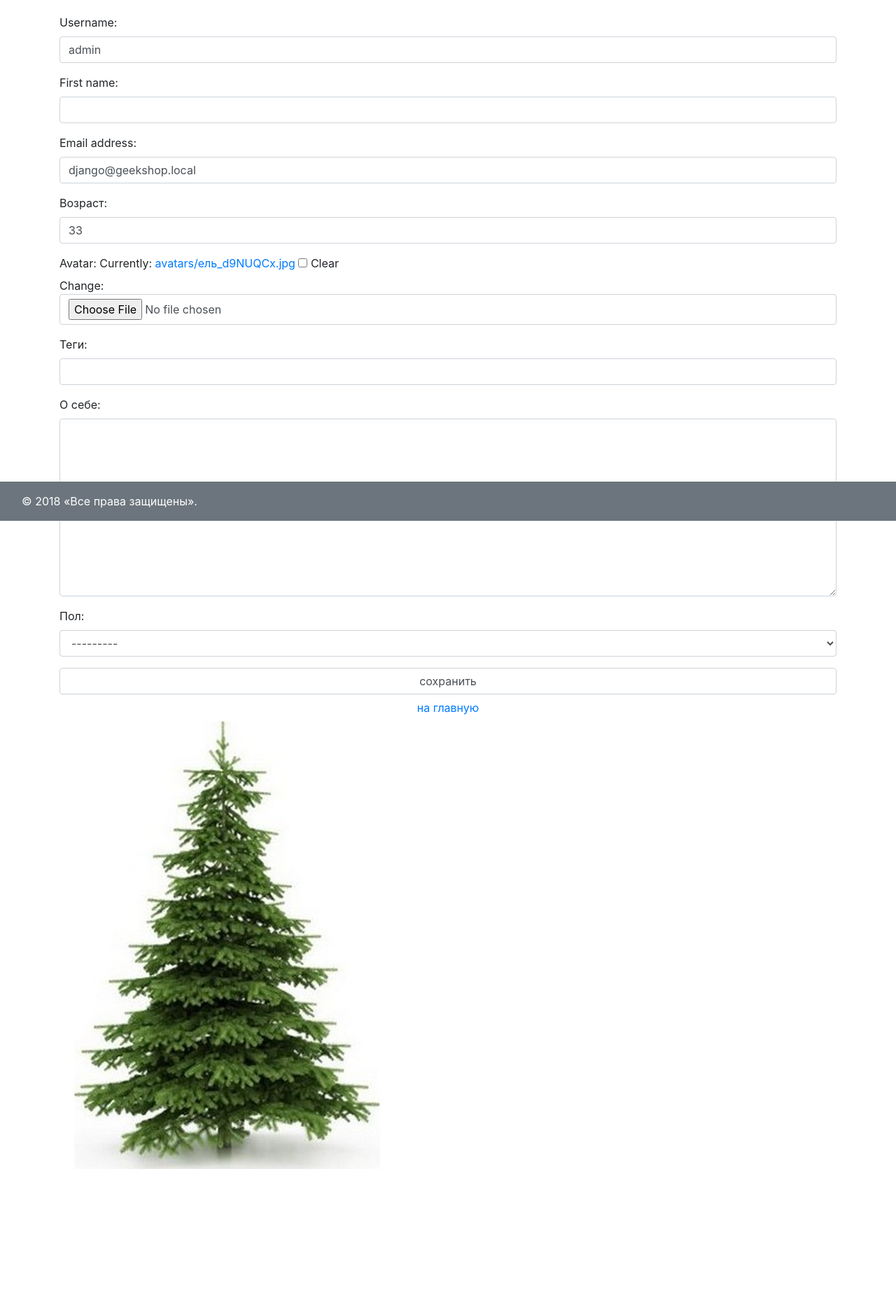
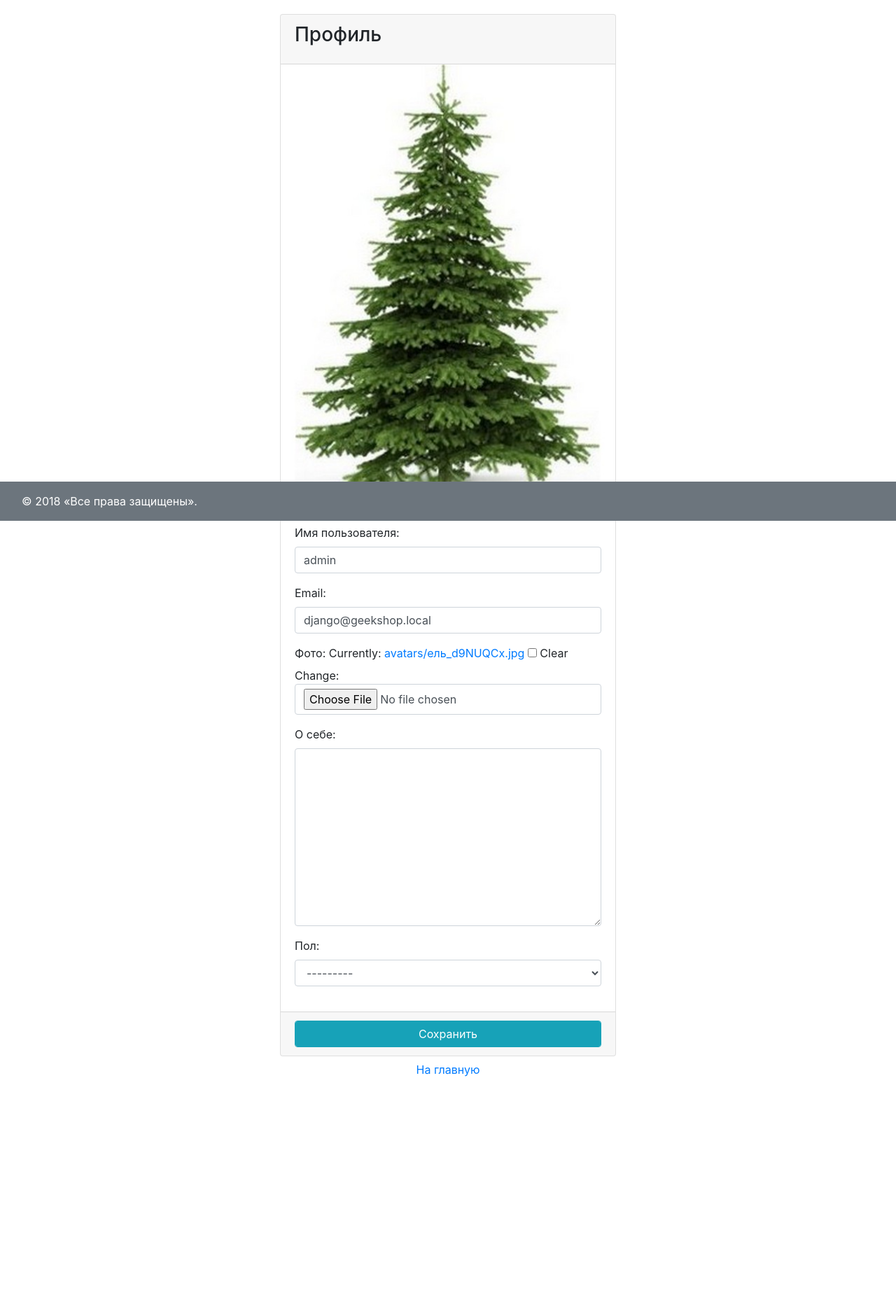
Before and after one commit to smaskin/oak, a Django app: page /user/edit/ in a window 1280 px wide. Shown: the part 56-1926 px from the top of the page at 70% size. After the commit the page ends 1594 px from the top, so only its background shows below. Run offline with Django 3.2, Linux system fonts and the light colour scheme; a user stored in the database is signed in; data comes from the database, SQL or seed files in the repository; both versions use the stored data as it was after the commit; some libraries are stand-ins or nearby versions.

Commit message:
part2_dz8

```diff
--- a/apps/product/views.py
+++ b/apps/product/views.py
@@ -1,6 +1,5 @@
 from django.core.cache import cache
 from django.shortcuts import render, get_object_or_404
-from django.views.decorators.cache import cache_page
 from django.dispatch import receiver
 from django.db.models.signals import pre_save, pre_delete
 from apps.order.models import Position
--- a/apps/user/forms.py
+++ b/apps/user/forms.py
@@ -16,21 +16,23 @@ class LoginForm(AuthenticationForm):
 
 
 class RegisterForm(UserCreationForm):
+    password2 = None
+
     class Meta:
         model = User
-        fields = ('username', 'first_name', 'password1', 'password2', 'email', 'age', 'avatar')
+        fields = ('username', 'email', 'password1', 'avatar')
+        labels = {
+            'email': 'Email',
+            'password1': 'Пароль',
+            'username': 'Имя пользователя',
+        }
 
     def __init__(self, *args, **kwargs):
         super(RegisterForm, self).__init__(*args, **kwargs)
+        self.fields['email'].required = True
         for field_name, field in self.fields.items():
             field.widget.attrs['class'] = 'form-control'
             field.help_text = ''
-
-    def clean_age(self):
-        data = self.cleaned_data['age']
-        if data < 18:
-            raise forms.ValidationError("Вы слишком молоды!")
-        return data
 
     def save(self):
         user = super(RegisterForm, self).save()
@@ -44,7 +46,12 @@ class RegisterForm(UserCreationForm):
 class EditForm(UserChangeForm):
     class Meta:
         model = User
-        fields = ('username', 'first_name', 'email', 'age', 'avatar', 'password')
+        fields = ('username', 'email', 'password', 'avatar')
+        labels = {
+            'email': 'Email',
+            'password1': 'Пароль',
+            'username': 'Имя пользователя',
+        }
 
     def __init__(self, *args, **kwargs):
         super(EditForm, self).__init__(*args, **kwargs)
@@ -54,17 +61,11 @@ class EditForm(UserChangeForm):
             if field_name == 'password':
                 field.widget = forms.HiddenInput()
 
-    def clean_age(self):
-        data = self.cleaned_data['age']
-        if data < 18:
-            raise forms.ValidationError("Вы слишком молоды!")
-        return data
-
 
 class ProfileForm(forms.ModelForm):
     class Meta:
         model = Profile
-        fields = ('tagline', 'aboutMe', 'gender')
+        fields = ('aboutMe', 'gender')
 
     def __init__(self, *args, **kwargs):
         super(ProfileForm, self).__init__(*args, **kwargs)
--- a/apps/user/models.py
+++ b/apps/user/models.py
@@ -7,8 +7,8 @@ from datetime import timedelta
 
 
 class User(AbstractUser):
-    avatar = models.ImageField(upload_to='avatars', blank=True)
-    age = models.PositiveIntegerField(verbose_name='возраст')
+    avatar = models.ImageField(upload_to='avatars', blank=True, verbose_name='фото')
+    age = models.PositiveIntegerField(verbose_name='возраст', null=True)
     activation_key = models.CharField(max_length=128, blank=True)
     activation_key_expires = models.DateTimeField(default=(now() + timedelta(hours=48)))
 
--- a/apps/user/views.py
+++ b/apps/user/views.py
@@ -54,6 +54,7 @@ def edit(request):
         profile_form = ProfileForm(request.POST, instance=request.user.profile)
         if edit_form.is_valid() and profile_form.is_valid:
             edit_form.save()
+            profile_form.save()
             return HttpResponseRedirect(reverse('user:edit'))
     else:
         edit_form = EditForm(instance=request.user)
--- a/templates/layout.html
+++ b/templates/layout.html
@@ -40,7 +40,6 @@
                             </a>
                             <div class="dropdown-menu" aria-labelledby="navbarDropdown">
                                 <a class="dropdown-item" href="{% url 'user:edit' %}">Профиль</a>
-                                <div class="dropdown-divider"></div>
                                 <a class="dropdown-item" href="{% url 'order:index' %}">Заказы</a>
                             </div>
                         </li>
--- a/templates/user/edit.html
+++ b/templates/user/edit.html
@@ -1,14 +1,21 @@
 {% extends 'layout.html' %}
 {% load staticfiles %}
 {% block content %}
-    <form class="form-horizontal" action="{% url 'user:edit' %}" method="post" enctype="multipart/form-data">
-        {% csrf_token %}
-        {{ edit_form.as_p }}
-        {{ profile_form.as_p }}
-        <input class="form-control" type="submit" value="сохранить">
+    <form action="{% url 'user:edit' %}" method="post" enctype="multipart/form-data">
+        <div class="card mx-auto" style="width: 30rem;">
+            <div class="card-header"><h3 class="card-title">Профиль</h3></div>
+            {% if user.avatar %}
+                <img class="card-img-top" src="/media/{{ user.avatar }}" alt="Card image cap">
+            {% endif %}
+            <div class="card-body">
+                {% csrf_token %}
+                {{ edit_form.as_p }}
+                {{ profile_form.as_p }}
+            </div>
+            <div class="card-footer">
+                <input class="form-control btn btn-info" type="submit" value="Сохранить">
+            </div>
+        </div>
     </form>
-    <button class="btn btn-round form-control last">
-        <a href="{% url 'main' %}" class="">на главную</a>
-    </button>
-    <div class="user_avatar"><img src="/media/{{ user.avatar }}"></div>
+    <button class="btn btn-round form-control last"><a href="{% url 'main' %}" class="">На главную</a></button>
 {% endblock %}
```
Also changed, not shown: templates/user/login.html (+14 -7 lines), templates/user/register.html (+12 -4 lines), apps/product/migrations/0004_product_user.py (added), apps/product/migrations/0005_auto_20181010_1044.py (added), apps/product/migrations/0006_remove_product_user.py (added), apps/user/migrations/0010_auto_20181010_0841.py (added), apps/user/migrations/0011_auto_20181010_0934.py (added), apps/user/migrations/0012_auto_20181010_0938.py (added), apps/user/migrations/0013_auto_20181010_1043.py (added), apps/user/migrations/0014_auto_20181010_1044.py (added), apps/user/migrations/0015_auto_20181010_1111.py (added), db.sqlite3, media/avatars/5b9637bb463b0.jpg (added).
